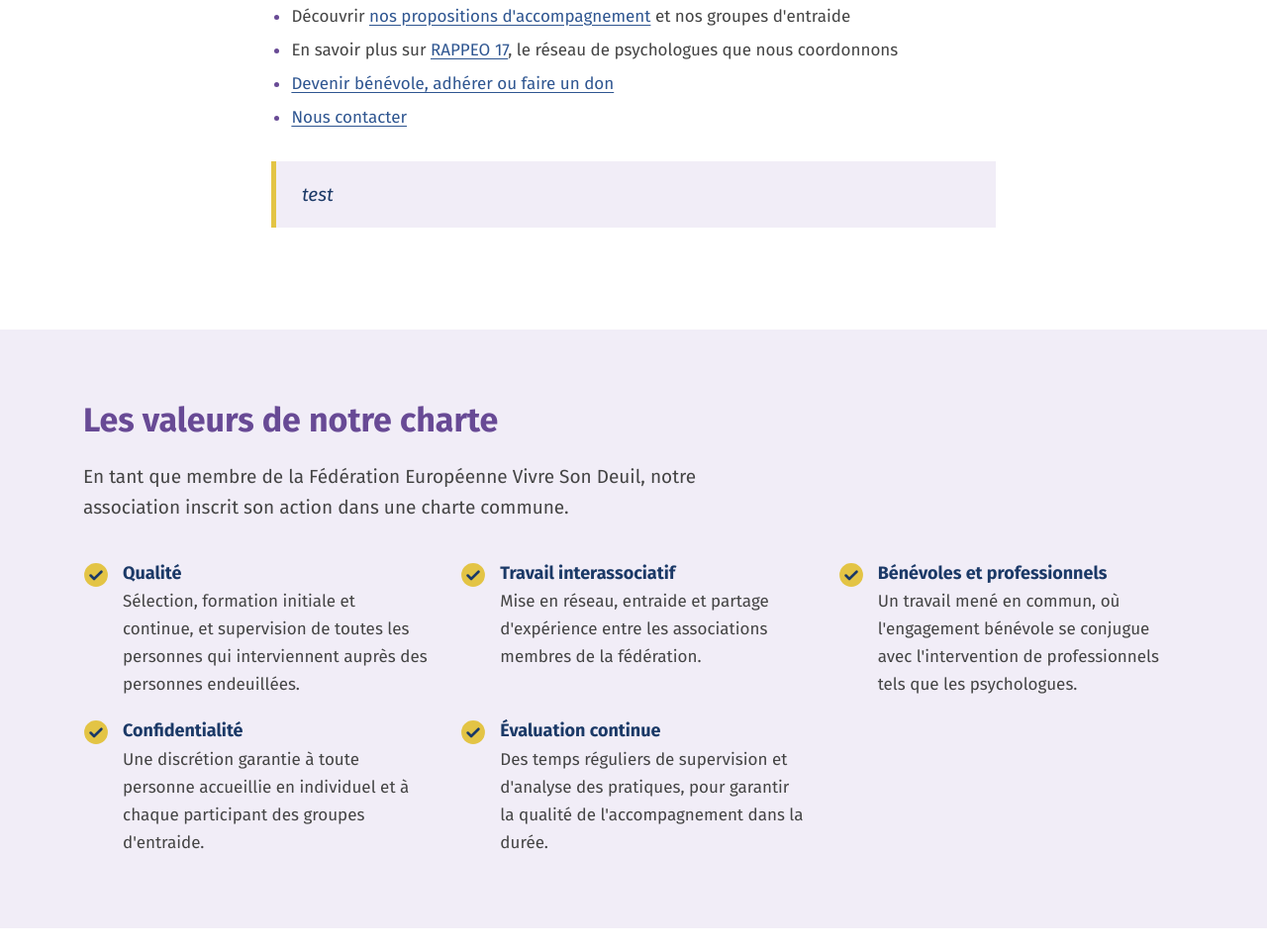
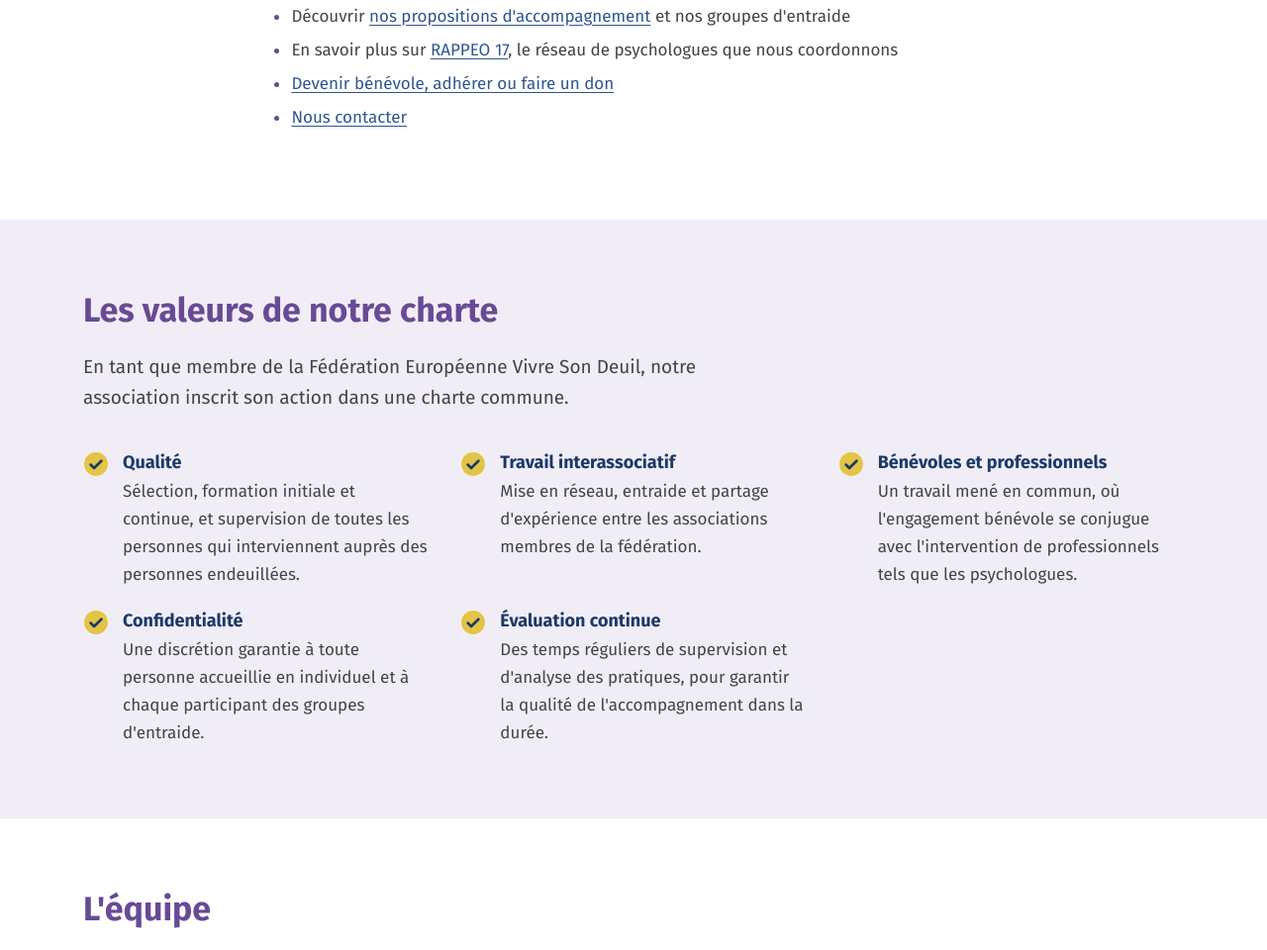
Before and after one commit to VSDpc/-vsd-poitou-charentes, an Eleventy site: page src/pages/association.md in a window 1280 px wide. Shown: the part 1707-2667 px from the top of the page at 99% size. Built offline with nearby package versions, Linux system fonts and the light colour scheme; Eleventy itself is replaced by a stand-in of ours; files that its build step writes are made by us from their sources.

Commit message:
Update src/pages/association.md (via Pages CMS)

```diff
--- a/src/pages/association.md
+++ b/src/pages/association.md
@@ -37,5 +37,3 @@ Cette conviction reste au cœur de notre projet associatif : offrir une écoute
 - En savoir plus sur [RAPPEO 17](/rappeo-17/), le réseau de psychologues que nous coordonnons
 - [Devenir bénévole, adhérer ou faire un don](/nous-soutenir/)
 - [Nous contacter](/contact/)
-
-> test
```
